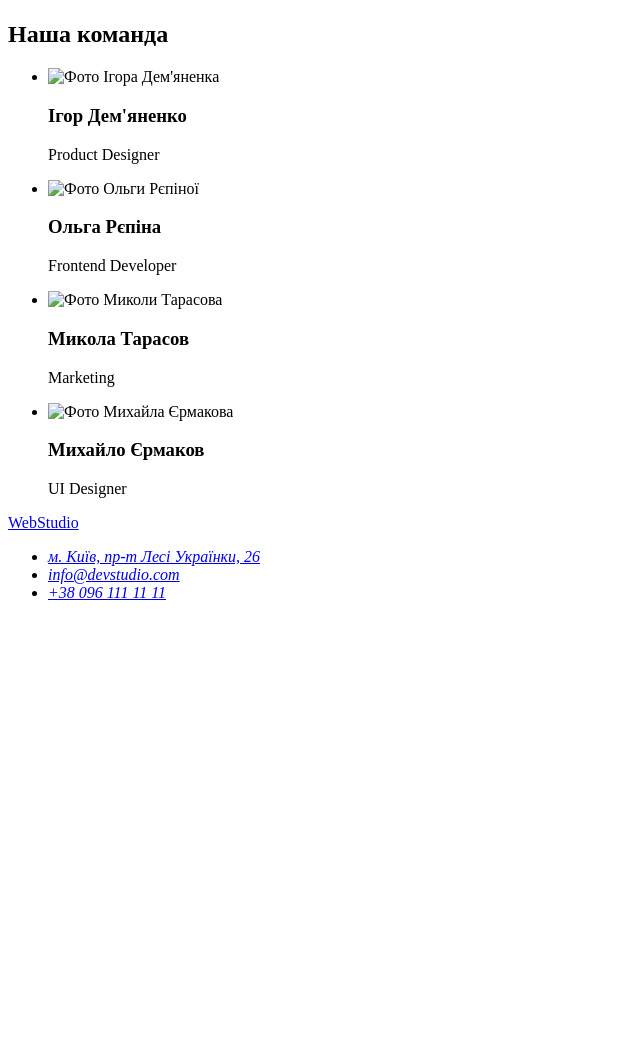
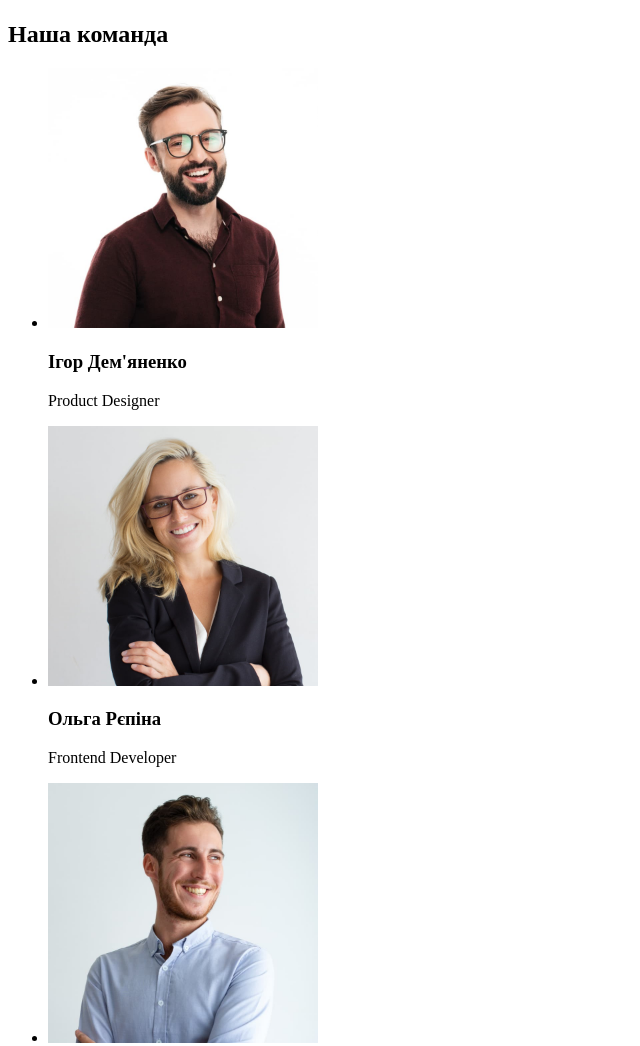
Before and after one commit to Vikitosy/goit-markup-hw-01, a plain HTML site: page index.html in a window 1280 px wide. Shown: the part 1553-2599 px from the top of the page, without its empty margins (0-640 px from the left). Before the commit the page ends 2171 px from the top, so only its background shows below. Drawn offline with Linux system fonts and the light colour scheme; the site is published under a folder, as on GitHub Pages, so addresses that start at the root find nothing.

Commit message:
update index.html

```diff
--- a/index.html
+++ b/index.html
@@ -9,7 +9,7 @@
   <body>
     <header>
       <nav>
-        <a href="/index.html">WebStudio</a>
+        <a href="./index.html">WebStudio</a>
         <ul>
           <li><a href="#">Студія</a></li>
           <li><a href="#">Портфоліо</a></li>
@@ -89,7 +89,7 @@
         <ul>
           <li>
             <img
-              src="/images/product_designer.jpg"
+              src="./images/product_designer.jpg"
               alt="Фото Ігора Дем'яненка"
               width="270"
             />
@@ -98,7 +98,7 @@
           </li>
           <li>
             <img
-              src="/images/frontend_developer.jpg"
+              src="./images/frontend_developer.jpg"
               alt="Фото Ольги Рєпіної"
               width="270"
             />
@@ -107,7 +107,7 @@
           </li>
           <li>
             <img
-              src="/images/marketing.jpg"
+              src="./images/marketing.jpg"
               alt="Фото Миколи Тарасова"
               width="270"
             />
@@ -116,7 +116,7 @@
           </li>
           <li>
             <img
-              src="/images/ua_designer.jpg"
+              src="./images/ua_designer.jpg"
               alt="Фото Михайла Єрмакова"
               width="270"
             />
@@ -127,7 +127,7 @@
       </section>
     </main>
     <footer>
-      <a href="/index.html">WebStudio</a>
+      <a href="./index.html">WebStudio</a>
       <address>
         <ul>
           <li>
```
